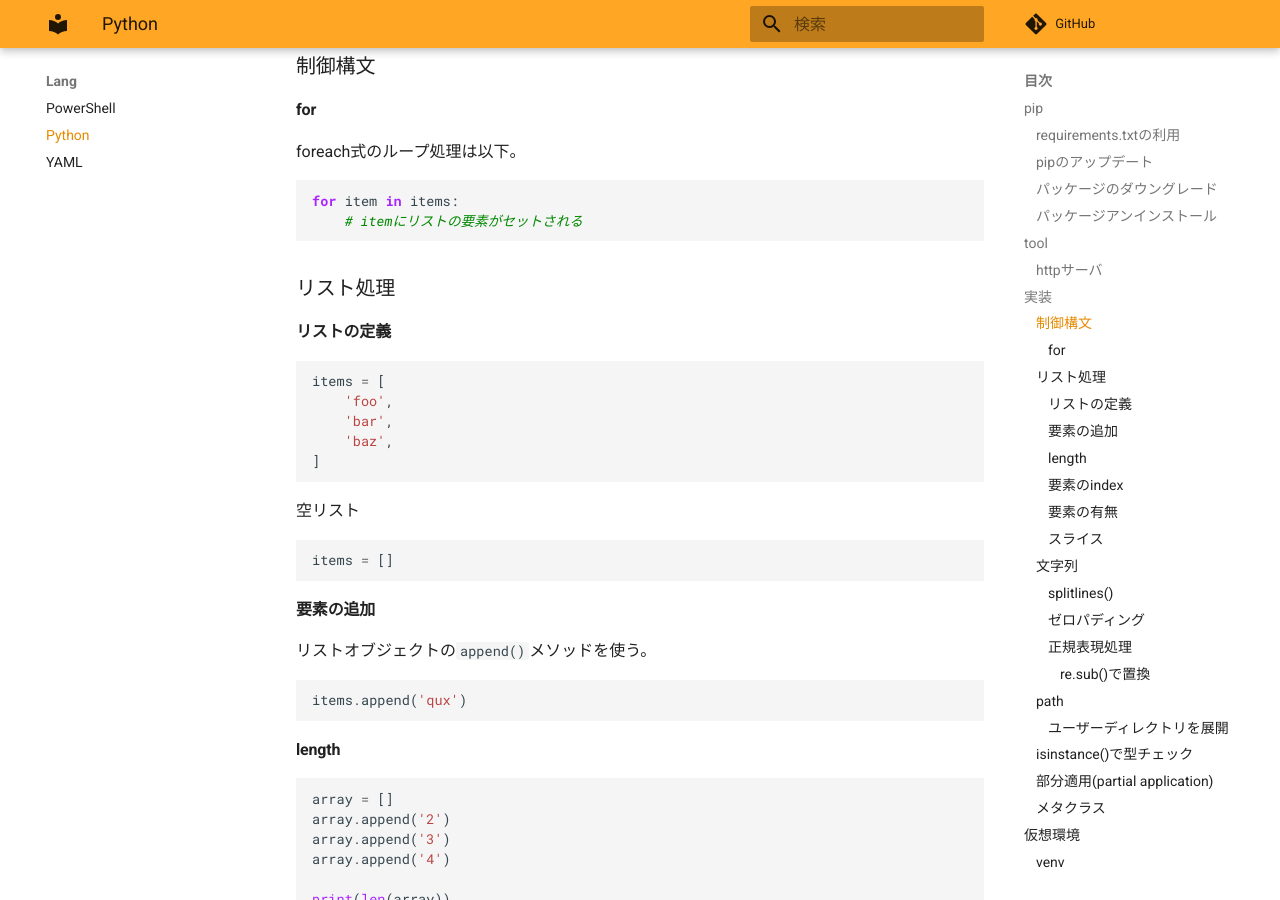
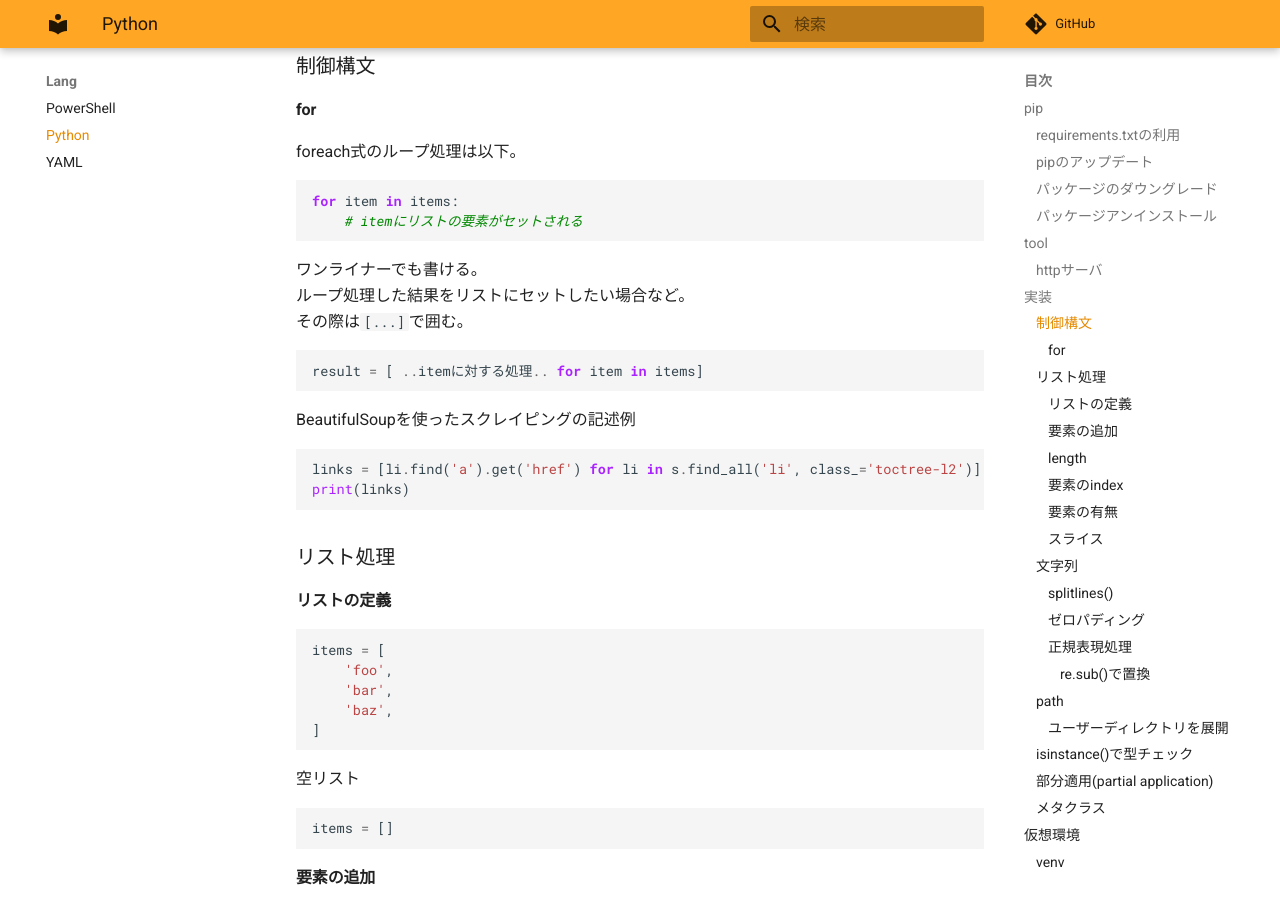
Before and after one commit to zaki-lknr/docs, an MkDocs documentation site: the page built from docs/lang/python.md, in a window 1280 px wide and 900 px high, scrolled down 1882 px. Built offline with MkDocs 1.6.1 and Material for MkDocs 9.7.7, drawn with Linux system fonts in a browser that asks for light colours; comment, search, counter and statistics services are not loaded.

Commit message:
add: lang/python: forのワンライナー

````diff
--- a/docs/lang/python.md
+++ b/docs/lang/python.md
@@ -92,6 +92,21 @@ foreach式のループ処理は以下。
 ```python
 for item in items:
     # itemにリストの要素がセットされる
+```
+
+ワンライナーでも書ける。
+ループ処理した結果をリストにセットしたい場合など。
+その際は`[...]`で囲む。
+
+```python
+result = [ ..itemに対する処理.. for item in items]
+```
+
+BeautifulSoupを使ったスクレイピングの記述例
+
+```python
+links = [li.find('a').get('href') for li in s.find_all('li', class_='toctree-l2')]
+print(links)
 ```
 
 ### リスト処理
````
